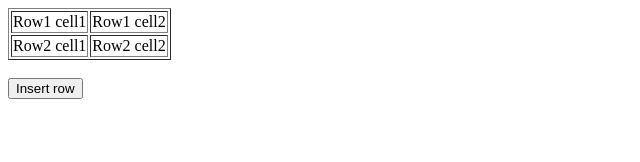
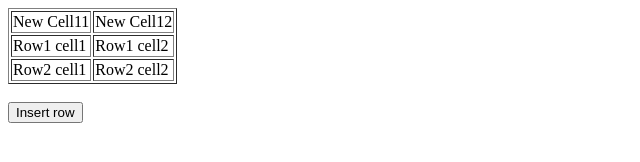
Before and after one commit to acciojob/create-table-1-RitankJaikar, a website: page main.html in a window 1280 px wide. Both pictures are taken after a click on the button "Insert row". Shown: the whole page, without its empty margins (0-640 px from the left). Drawn offline with Linux system fonts and the light colour scheme.

Commit message:
created a submission

```diff
--- a/script.js
+++ b/script.js
@@ -1,5 +1,18 @@
+let i=1;
 function insert_Row() {
-    //Write your code here
+	//Write your code here
+	let sampleTable= document.querySelector("#sampleTable");
+	let tr = document.createElement("tr");
 
+	let td1 = document.createElement("td");
+	td1.innerText = `New Cell1${i}`;
+	i++;
+	let td2 = document.createElement("td");
+	td2.innerText = `New Cell1${i}`;
 
+	tr.append(td1);
+	tr.append(td2);
+	sampleTable.prepend(tr);
+
+	i++;
 }
```
Also changed, not shown: main.html (+10 -5 lines).
